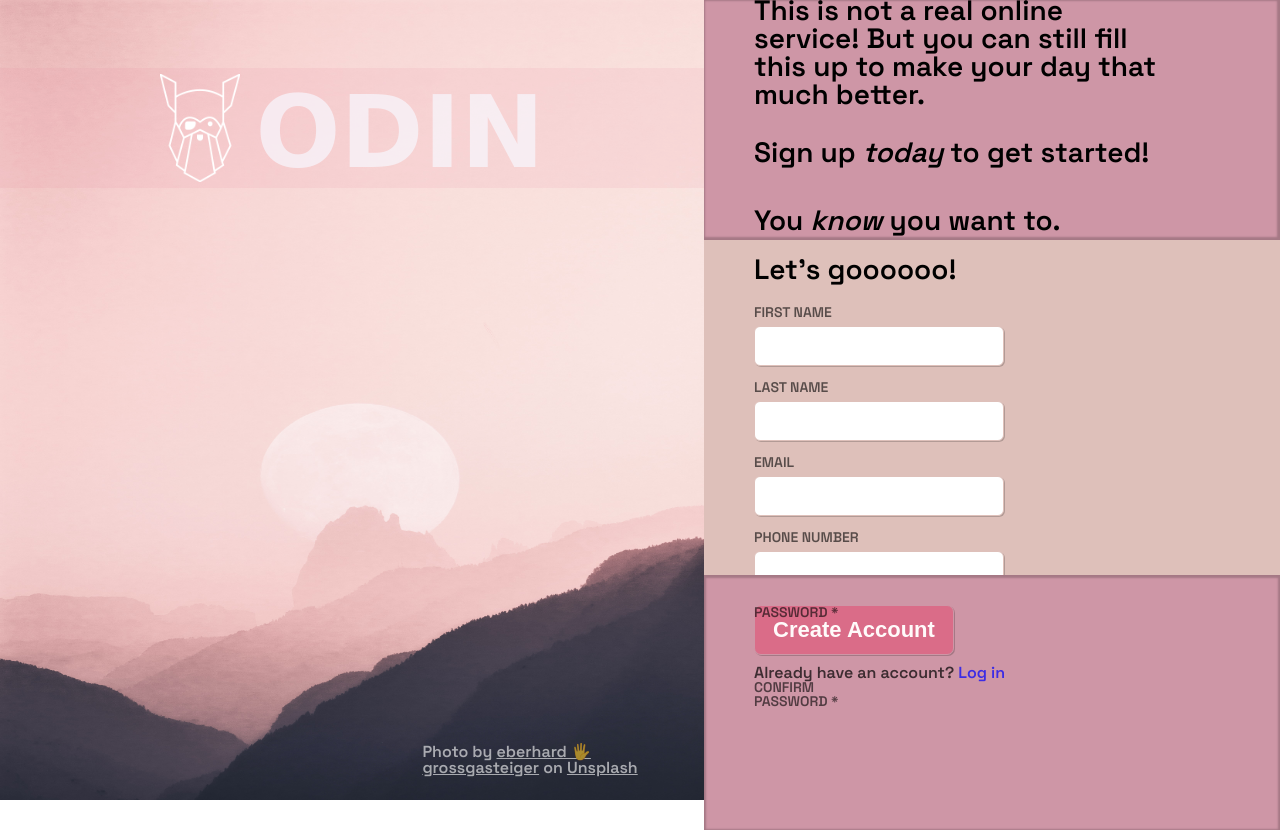
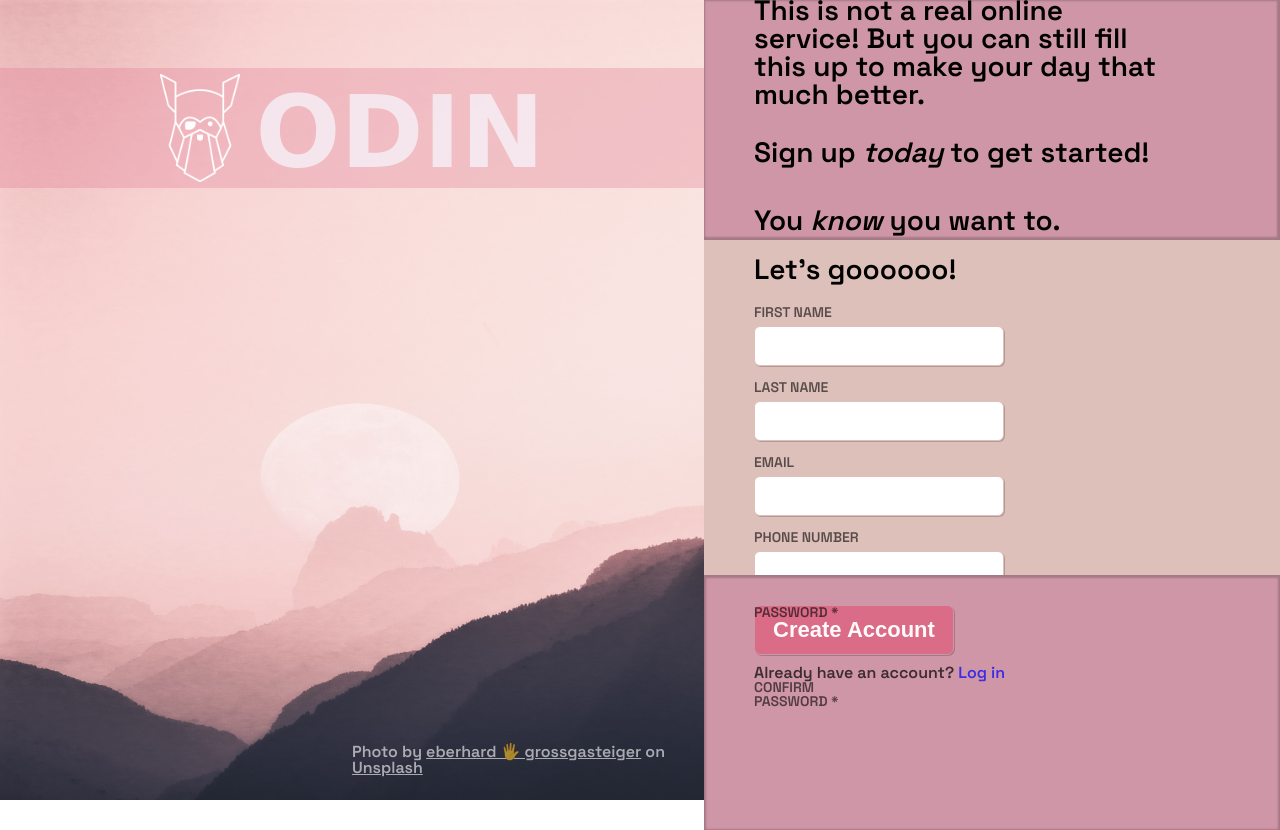
Before and after one commit to autom101/sign-up-form-project, a plain HTML site: page index.html in a window 1280 px wide. Shown: the top 830 px of the page. Drawn offline with Linux system fonts and the light colour scheme; a web font is replaced by a local one.

Commit message:
Changed position of figcaption

```diff
--- a/css/styles.css
+++ b/css/styles.css
@@ -24,7 +24,7 @@ body {
 .big-image .logo-shadow {
   position: absolute;
   bottom: 76.5%;
-  background-color: rgba(220, 117, 143, 0.1);
+  background-color: rgba(220, 117, 143, 0.3);
   width: 100%;
   height: 15%;
   z-index: 2;
@@ -66,7 +66,7 @@ figcaption {
   color: white;
   position: absolute;
   bottom: 3%;
-  left: 60%;
+  left: 50%;
   opacity: 0.6;
 }
 
```
